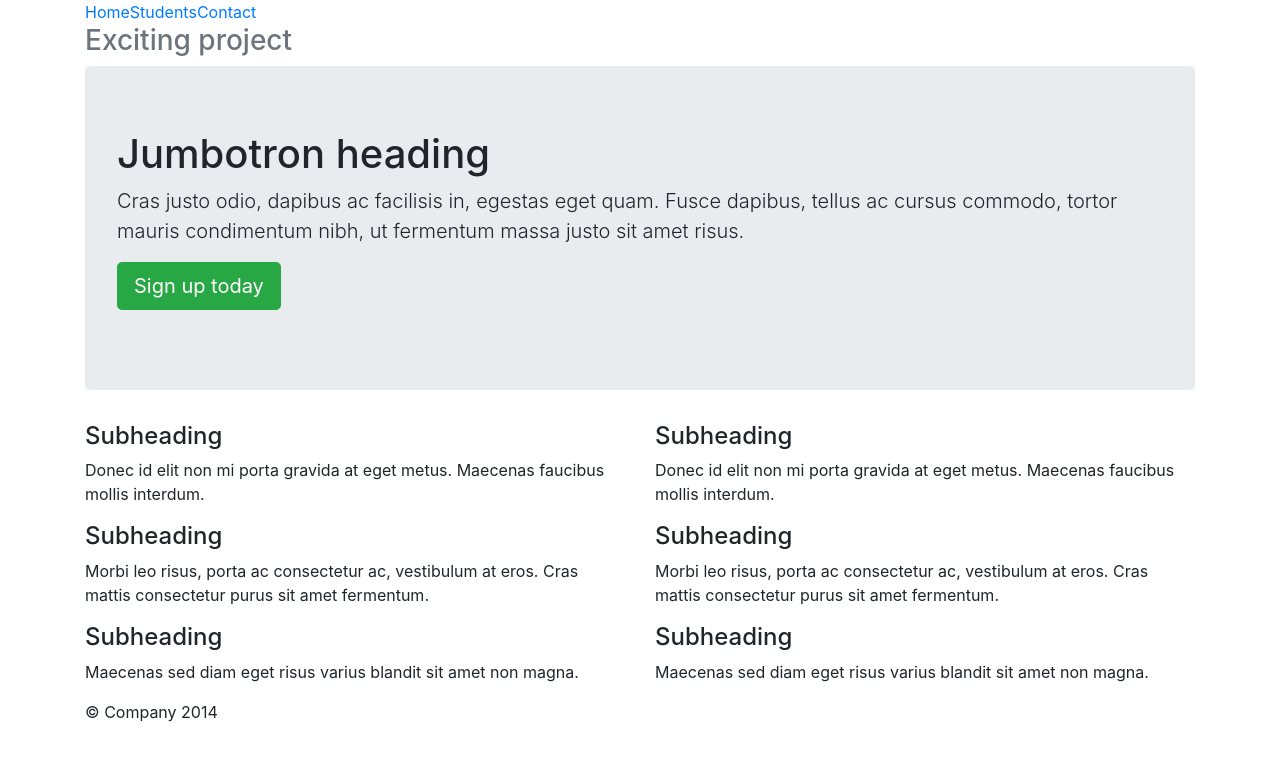
After one commit to prodeveloper/django_training, a Django app: template templates/home.html in a window 1280 px wide. The commit adds this page. Shown: the top 761 px of the page. Run offline with Django 3.2, Linux system fonts and the light colour scheme; the template is opened without the code that fills it, so the values that code supplies are empty; some libraries are stand-ins or nearby versions.

Commit message:
installed and used bootstrap in our application

```diff
--- a/first_app/settings.py
+++ b/first_app/settings.py
@@ -63,7 +63,8 @@ ROOT_URLCONF = 'first_app.urls'
 TEMPLATES = [
     {
         'BACKEND': 'django.template.backends.django.DjangoTemplates',
-        'DIRS': [os.path.join(BASE_DIR, "templates")],
+        'DIRS': [os.path.join(BASE_DIR, "templates"),
+                 os.path.join(BASE_DIR, "templates", "bootstrap")],
         'APP_DIRS': True,
         'OPTIONS': {
             'context_processors': [
--- a/home/views.py
+++ b/home/views.py
@@ -7,6 +7,11 @@ from django.core.mail import send_mail
 
 
 def index(request):
+    context = {}
+    return render(request, 'home.html', context)
+
+
+def register(request):
     form = StudentForm(request.POST or None)
 
     context = {
--- /dev/null
+++ b/templates/bootstrap/base.html
@@ -0,0 +1,57 @@
+<!DOCTYPE html>
+<html lang="en">
+{% load staticfiles %}
+  <head>
+    <meta charset="utf-8">
+    <meta http-equiv="X-UA-Compatible" content="IE=edge">
+    <meta name="viewport" content="width=device-width, initial-scale=1">
+    <!-- The above 3 meta tags *must* come first in the head; any other head content must come *after* these tags -->
+    <meta name="description" content="">
+    <meta name="author" content="">
+    <link rel="icon" href="../../favicon.ico">
+
+    <title>Exciting Project</title>
+
+    <!-- Bootstrap core CSS -->
+    <link href="{% static 'css/bootstrap.min.css' %}" rel="stylesheet">
+
+    <!-- Custom styles for this template -->
+    <link href="{% static 'css/jumbotron-narrow.css' %}" rel="stylesheet">
+
+
+    <!-- HTML5 shim and Respond.js for IE8 support of HTML5 elements and media queries -->
+    <!--[if lt IE 9]>
+      <script src="https://oss.maxcdn.com/html5shiv/3.7.2/html5shiv.min.js"></script>
+      <script src="https://oss.maxcdn.com/respond/1.4.2/respond.min.js"></script>
+    <![endif]-->
+  </head>
+
+  <body>
+
+    <div class="container">
+      <div class="header clearfix">
+        <nav>
+          <ul class="nav nav-pills pull-right">
+            <li role="presentation" {%block home_active %} {% endblock %} ><a href="/">Home</a></li>
+            <li role="presentation" {%block students_active %} {% endblock %}><a href="/students">Students</a></li>
+            <li role="presentation"{%block contact_active %} {% endblock %}><a href="/feedback">Contact</a></li>
+          </ul>
+        </nav>
+        <h3 class="text-muted">Exciting project</h3>
+      </div>
+
+        {% block content %}
+              Put content here
+        {% endblock %}
+
+      <footer class="footer">
+        <p>&copy; Company 2014</p>
+      </footer>
+
+    </div> <!-- /container -->
+
+
+    <!-- IE10 viewport hack for Surface/desktop Windows 8 bug -->
+    <script src="{% static 'js/ie10-viewport-bug-workaround.js' %}"></script>
+  </body>
+</html>
--- /dev/null
+++ b/templates/home.html
@@ -0,0 +1,34 @@
+        {% extends "base.html" %}
+        {% block content %}
+      <div class="jumbotron">
+        <h1>Jumbotron heading</h1>
+        <p class="lead">Cras justo odio, dapibus ac facilisis in, egestas eget quam. Fusce dapibus, tellus ac cursus commodo, tortor mauris condimentum nibh, ut fermentum massa justo sit amet risus.</p>
+        <p><a class="btn btn-lg btn-success" href="#" role="button">Sign up today</a></p>
+      </div>
+      <div class="row marketing">
+        <div class="col-lg-6">
+          <h4>Subheading</h4>
+          <p>Donec id elit non mi porta gravida at eget metus. Maecenas faucibus mollis interdum.</p>
+
+          <h4>Subheading</h4>
+          <p>Morbi leo risus, porta ac consectetur ac, vestibulum at eros. Cras mattis consectetur purus sit amet fermentum.</p>
+
+          <h4>Subheading</h4>
+          <p>Maecenas sed diam eget risus varius blandit sit amet non magna.</p>
+        </div>
+
+        <div class="col-lg-6">
+          <h4>Subheading</h4>
+          <p>Donec id elit non mi porta gravida at eget metus. Maecenas faucibus mollis interdum.</p>
+
+          <h4>Subheading</h4>
+          <p>Morbi leo risus, porta ac consectetur ac, vestibulum at eros. Cras mattis consectetur purus sit amet fermentum.</p>
+
+          <h4>Subheading</h4>
+          <p>Maecenas sed diam eget risus varius blandit sit amet non magna.</p>
+        </div>
+      </div>
+        {% endblock %}
+{%block home_active %}
+class="active"
+{% endblock %}
```
Also changed, not shown: home/templates/feedback.html (+6 -24 lines), home/templates/students.html (+4 -26 lines).
